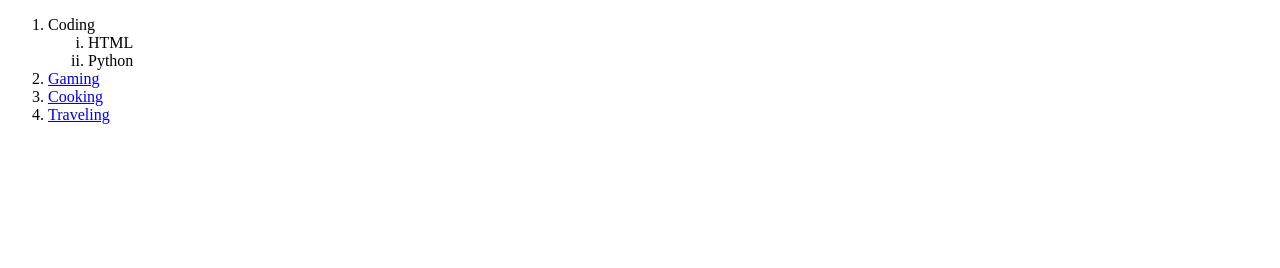
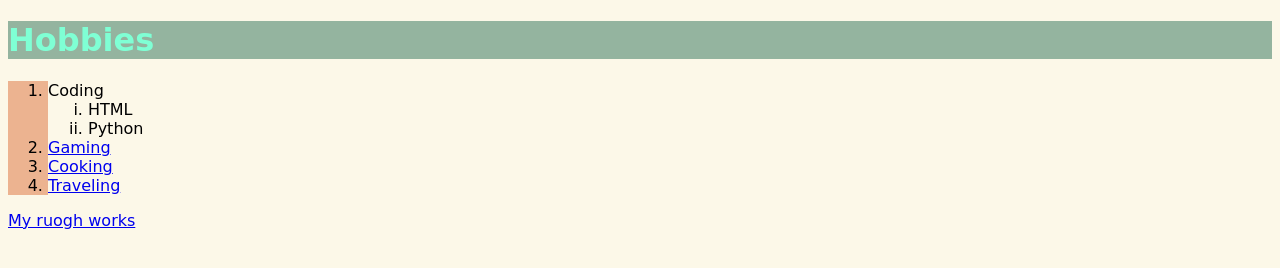
Before and after one commit to nikhil5534/CV, a plain HTML site: page hobbies.html in a window 1280 px wide. Drawn offline with Linux system fonts and the light colour scheme.

Commit message:
Update hobbies.html

```diff
--- a/hobbies.html
+++ b/hobbies.html
@@ -3,9 +3,16 @@
 <head>
     <meta charset="UTF-8">
     <title>Hobbies</title>
+    <link rel="stylesheet" href="./style.css">
+    <style>
+        h1{
+            color: aquamarine;
+        }
+    </style>
 </head>
 <body>
-    <ol>
+    <H1>Hobbies</H1>
+    <ol id="yes">
         <li>Coding
             <ol type="i">
                 <li>HTML</li>
@@ -16,6 +23,8 @@
         <li><a href="www.allrecipes.com">Cooking</a></li>
         <li><a href="https://www.instagram.com/p/CnCT3BIohAk/">Traveling</a></li>
     </ol>
-
+    <a href="rough.html">
+        My ruogh works
+    </a>
 </body>
 </html>
```
